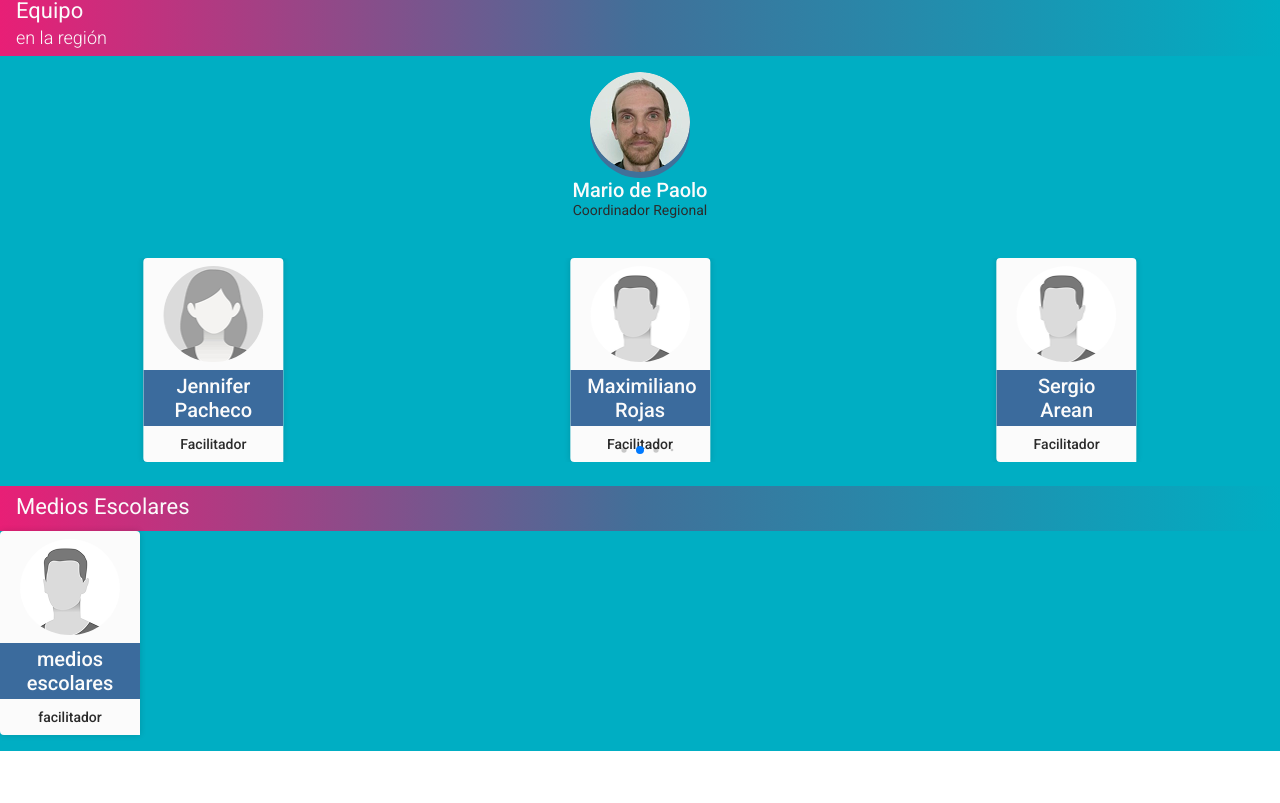
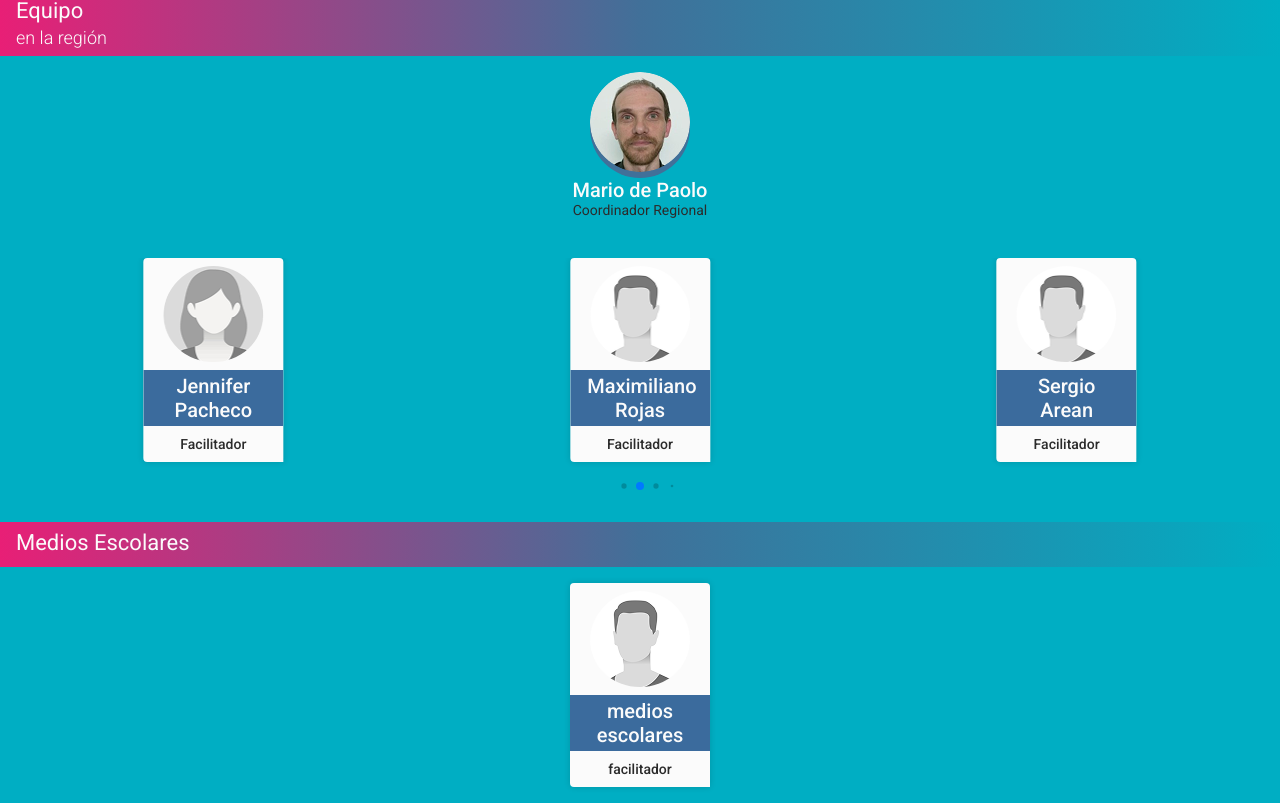
Before and after one commit to MarcosLabra/R19-WEB, a React (Vite) app: page / in a window 1280 px wide. Shown: the part 2749-3552 px from the top of the page. Before the commit the page ends 3500 px from the top, so only its background shows below. Built offline with nearby package versions, Linux system fonts and the light colour scheme.

Commit message:
corrijo altura carrousel con la paginacion

```diff
--- a/src/UI/Equipo.jsx
+++ b/src/UI/Equipo.jsx
@@ -44,6 +44,7 @@ const Equipo = () => {
 
       <div style={{ margin: "24px 0" }}>
         <Swiper
+          className={styles.swiperContainer}
           modules={[Autoplay, Pagination]}
           spaceBetween={0}
           slidesPerView={2}
@@ -79,11 +80,14 @@ const Equipo = () => {
         subtitle=""
         paddingLeft="16px"
       />
-      <EquipoCard
-        nombre={"medios escolares"}
-        rol={"facilitador"}
-        foto={fotoM}
-      />
+      <div className={styles.mediosContainer}>
+        <EquipoCard
+          nombre={"medios escolares"}
+          rol={"facilitador"}
+          foto={fotoM}
+        />
+      </div>
+
     </section>
   );
 };
--- a/src/UI/Equipo.module.css
+++ b/src/UI/Equipo.module.css
@@ -8,3 +8,13 @@
   flex-direction: column;
   align-items: center;
 }
+
+.swiperContainer{
+  height: 240px;
+}
+
+.mediosContainer{
+  margin-top: 16px;
+  display: flex;
+  justify-content: center;
+}
--- a/src/components/EquipoCard.module.css
+++ b/src/components/EquipoCard.module.css
@@ -1,5 +1,6 @@
 .card {
   width: 140px;
+  height: fit-content;
   text-align: center;
   border-radius: 4px;
   border-bottom-right-radius: 0;
```
